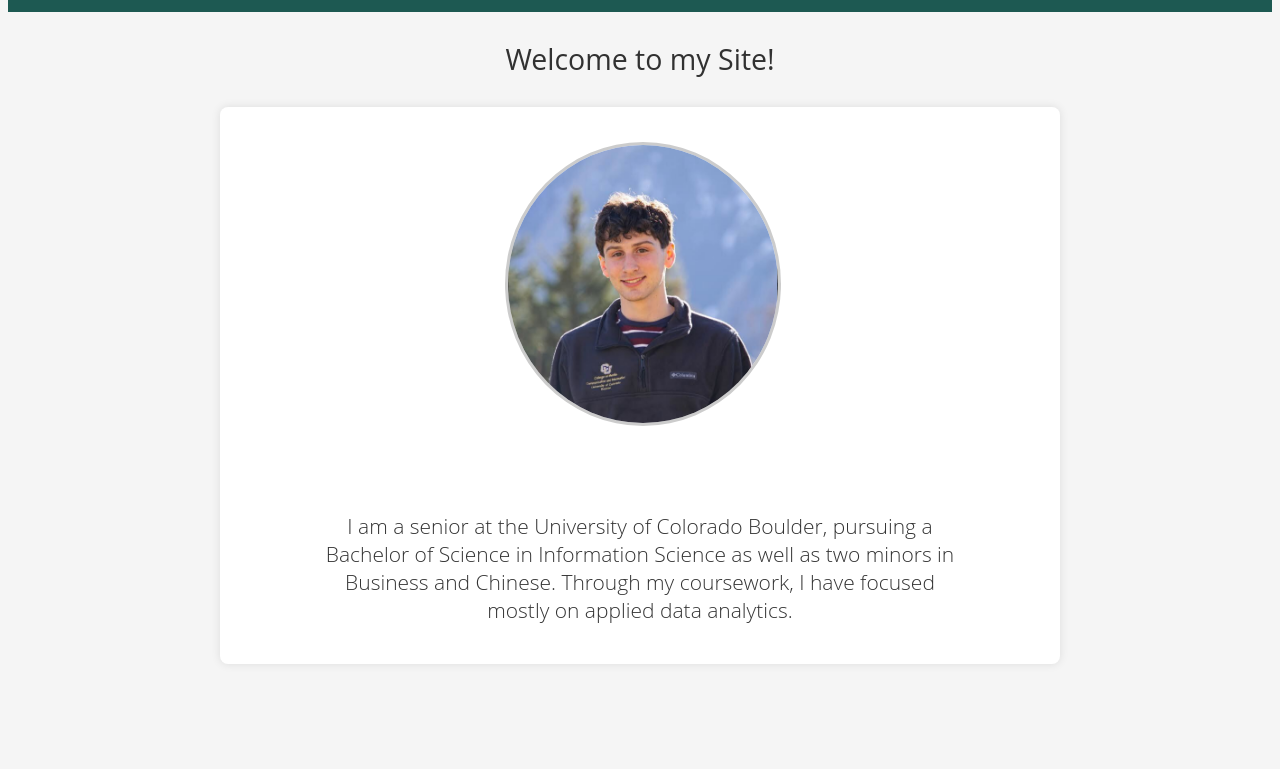
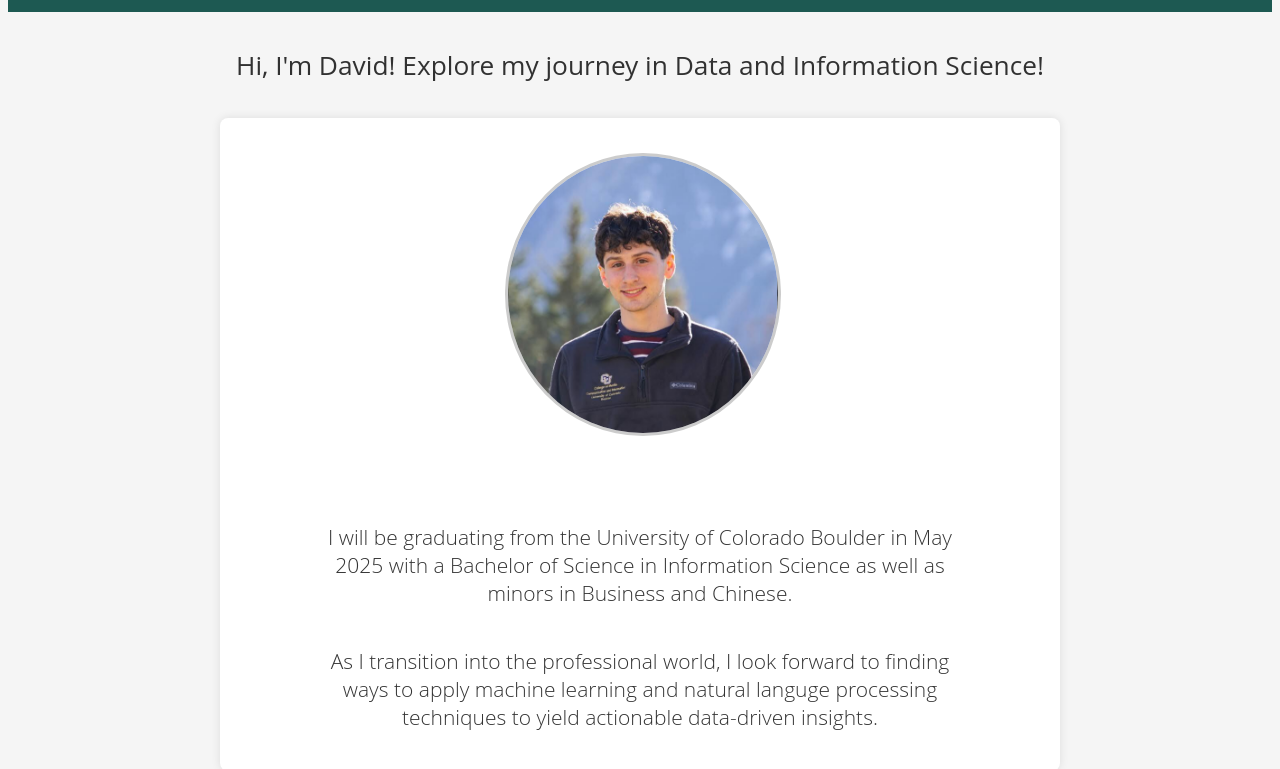
Before and after one commit to David-LaPaglia/david-lapaglia, a plain HTML site: page index.html in a window 1280 px wide. Shown: the part 219-988 px from the top of the page. Before the commit the page ends 891 px from the top, so only its background shows below. Drawn offline with Linux system fonts and the light colour scheme.

Commit message:
content overhaul

```diff
--- a/index.html
+++ b/index.html
@@ -18,12 +18,13 @@
             <li><a href="resume.html">My Resumé</a></li>
         </ul>
     </nav>
-    <h3>Welcome to my Site!</h3>
+    <h4>Hi, I'm David! Explore my journey in Data and Information Science!</h4>
 
 
     <div class="resume">
     <div class="frame-image"> <figure> <img src="images/david.png">  </figure> </div>
-    <p>I am a senior at the University of Colorado Boulder, pursuing a Bachelor of Science in Information Science as well as two minors in Business and Chinese. Through my coursework, I have focused mostly on applied data analytics.</p>
+    <p>I will be graduating from the University of Colorado Boulder in May 2025 with a Bachelor of Science in Information Science as well as minors in Business and Chinese.</p>
+    <p> As I transition into the professional world, I look forward to finding ways to apply machine learning and natural languge processing techniques to yield actionable data-driven insights.</p>
 
     </div>
 
```
Also changed, not shown: about.html (+1 -2 lines), projects.html (+3 -0 lines), 3 other files.
